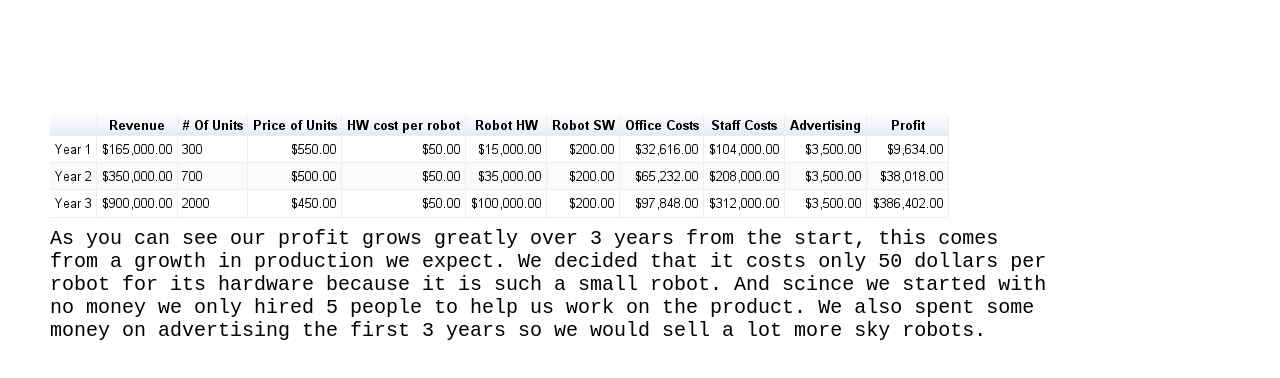
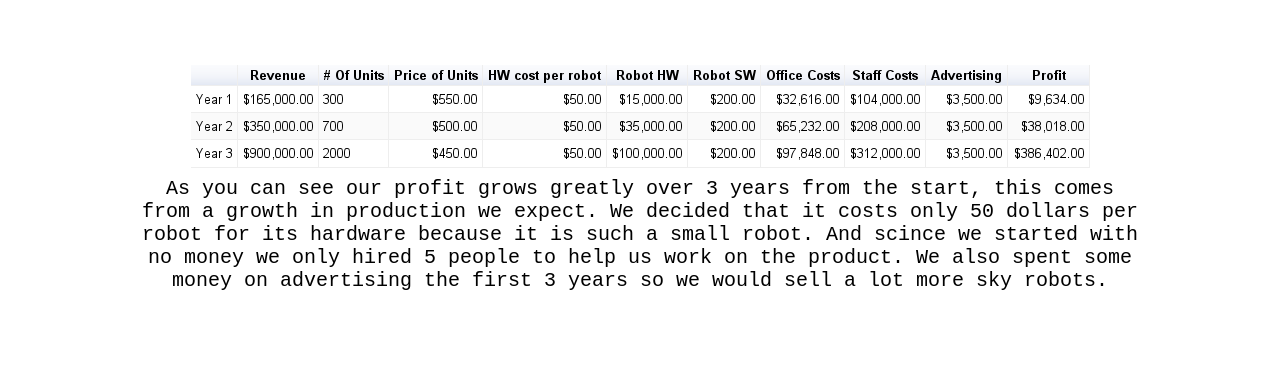
Before and after one commit to OtherWorldDrones/otherworlddrones.github.io, a plain HTML site: page Finance/index.html in a window 1280 px wide. Shown: the part 196-574 px from the top of the page. Drawn offline with Linux system fonts and the light colour scheme.

Commit message:
change finance

```diff
--- a/Finance/index.html
+++ b/Finance/index.html
@@ -21,10 +21,10 @@
 	    </div>
 		<br/>
 		<br/>
-		<div class="margin">
+		<div class="center">
 			<img class="table" src="image.png"></img>
 			<br/>
-			<div class="text">As you can see our profit grows greatly over 3 years from the start, this comes from a growth in production we expect. We decided that it costs only 50 dollars per robot for its hardware because it is such a small robot. And scince we started with no money we only hired 5 people to help us work on the product. We also spent some money on advertising the first 3 years so we would sell a lot more sky robots.
+			<div class="text center">As you can see our profit grows greatly over 3 years from the start, this comes from a growth in production we expect. We decided that it costs only 50 dollars per robot for its hardware because it is such a small robot. And scince we started with no money we only hired 5 people to help us work on the product. We also spent some money on advertising the first 3 years so we would sell a lot more sky robots.
 			</div>
 		</div>
 	</body>
```
